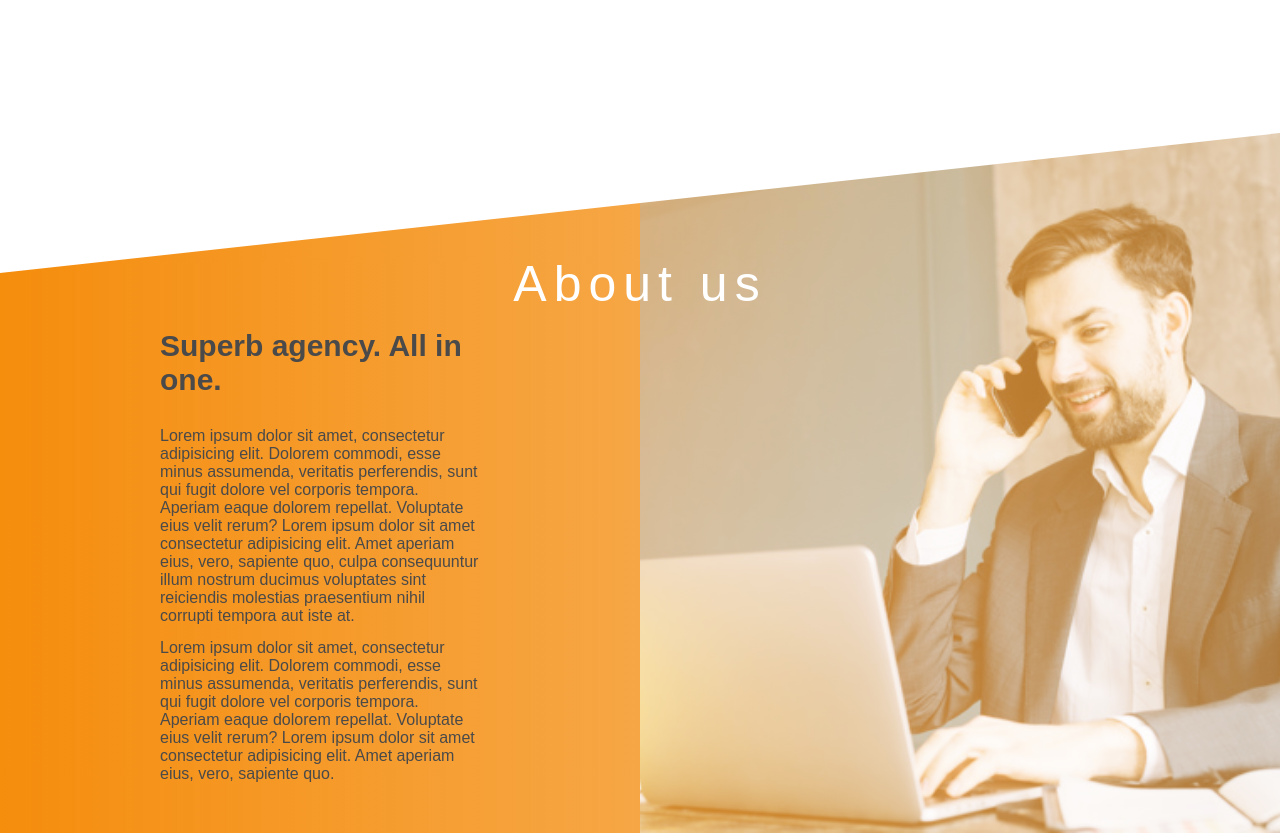
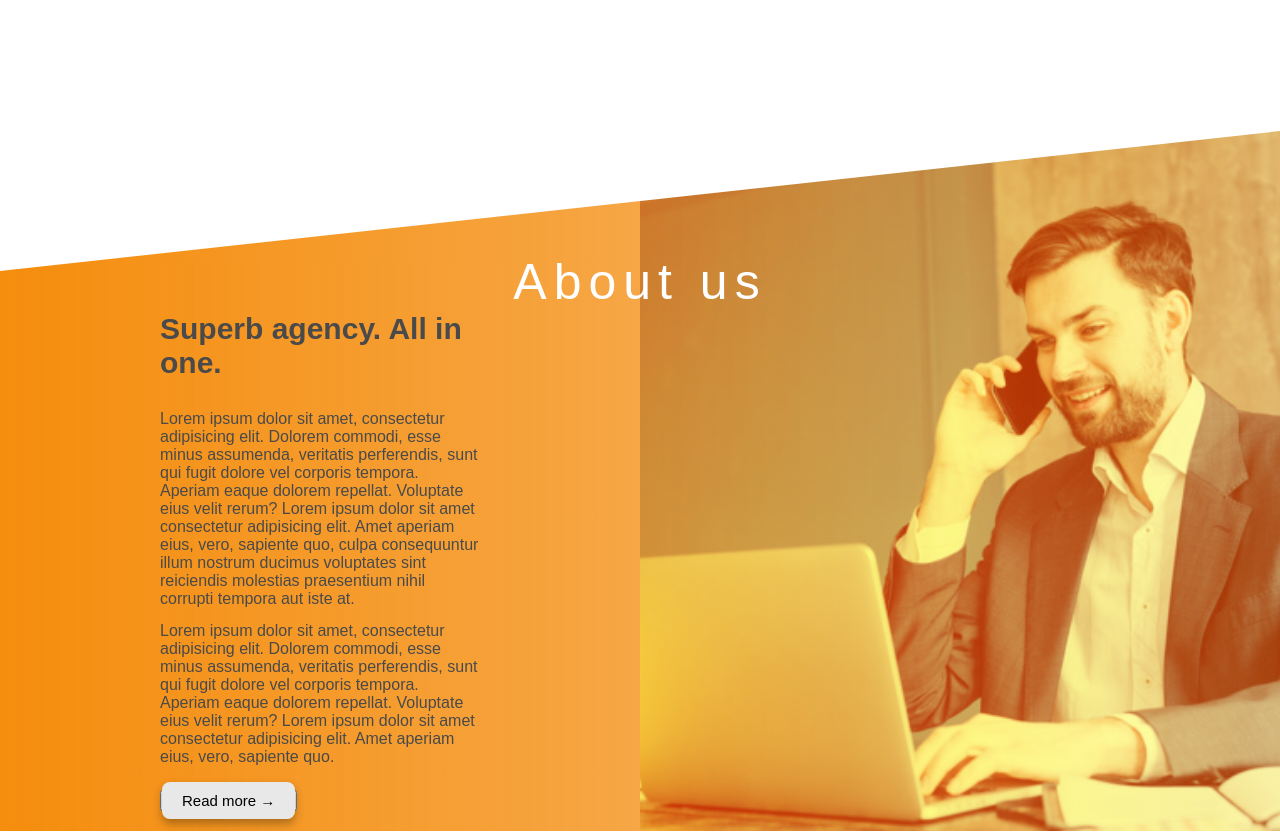
Before and after one commit to berinaptula/Real-Estate-Website, a website: page index.html in a window 1280 px wide. Shown: the part 3040-3873 px from the top of the page. Drawn offline with Linux system fonts and the light colour scheme.

Commit message:
Add 'Read more' button into 'About us' section

```diff
--- a/index.html
+++ b/index.html
@@ -198,6 +198,8 @@
                             veritatis perferendis, sunt qui fugit dolore vel corporis tempora. Aperiam eaque dolorem
                             repellat. Voluptate eius velit rerum? Lorem ipsum dolor sit amet consectetur adipisicing
                             elit. Amet aperiam eius, vero, sapiente quo.</p>
+                        <button class="about-us__button"><a href="#" class="about-us__button--link">Read more
+                                &rarr;</a></button>
                     </div>
                 </div>
                 <div class="about-us__right"></div>
--- a/sass/_about-us.scss
+++ b/sass/_about-us.scss
@@ -47,11 +47,44 @@
 
     }
 
+    &__button {
+        align-self: flex-start;
+        display: block;
+        // padding: 1rem;
+        margin-top: 1rem;
+        transition: all 0.2s;
+        transform-origin: 0% 50%;
+
+        &--link,
+        &--link:visited,
+        &--link:active {
+            // padding: 4rem;
+            border: none;
+            outline: none;
+            padding: 1rem 2rem;
+            background: rgb(232, 232, 232);
+            text-decoration: none;
+            color: black;
+            font-size: 1.5rem;
+            border-radius: 0.8rem;
+            box-shadow: 0 0.5rem 1rem rgba($color: #000000, $alpha: 0.3);
+        }
+
+        &--link:hover {
+            box-shadow: 0 0.8rem 1.5rem rgba($color: #000000, $alpha: 0.3);
+        }
+
+        &:hover {
+            transform: scale(1.05);
+            letter-spacing: 0.1rem;
+        }
+    }
+
     &__right {
         width: 50%;
         height: 100%;
         background: url(/media/img/about-us.jpg) center no-repeat;
         background-size: cover;
-        mix-blend-mode: screen;
+        mix-blend-mode: overlay;
     }
 }
--- a/sass/_base.scss
+++ b/sass/_base.scss
@@ -16,7 +16,7 @@ $color-red-dark : #b03c3c;
 }
 
 .h3 {
-    font-size: 3rem;
+    font-size: 2.8rem;
     font-weight: 400;
     letter-spacing: 0.3rem;
 }
```
Also changed, not shown: css/style.css.
